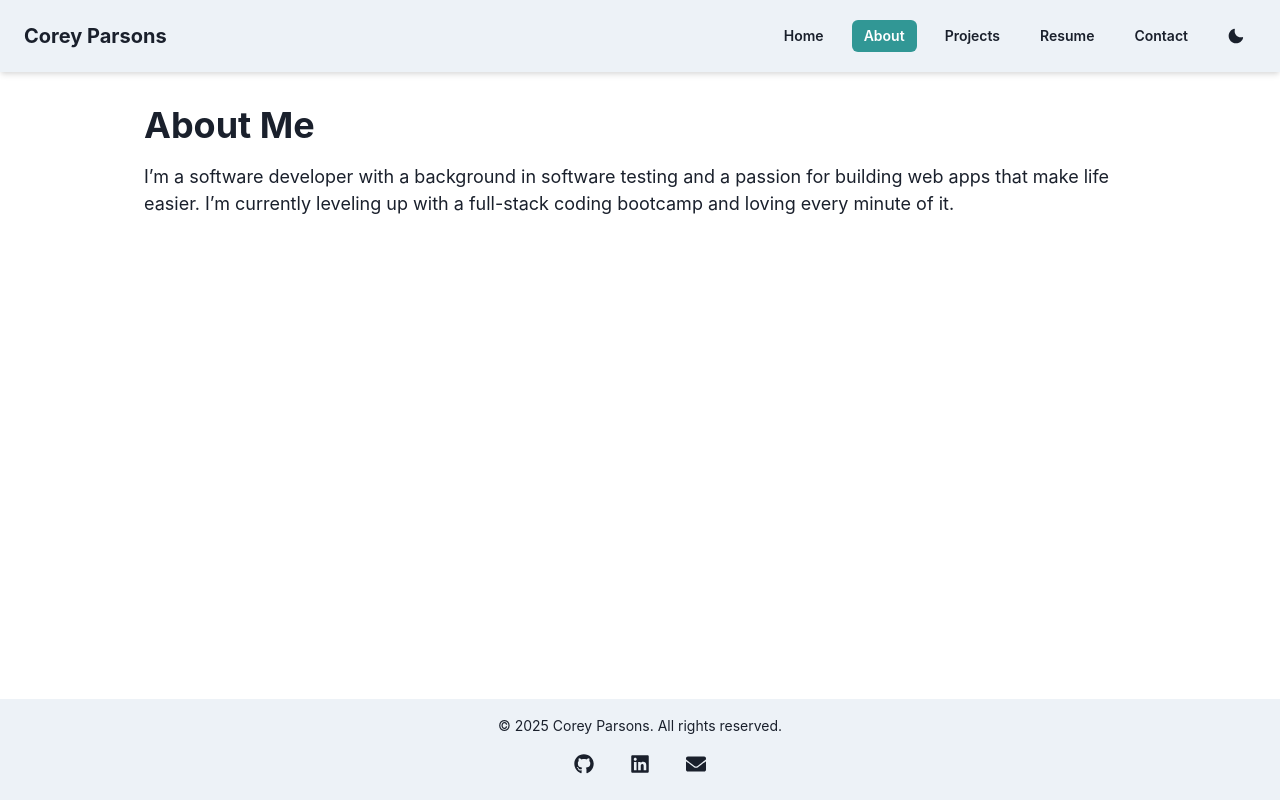
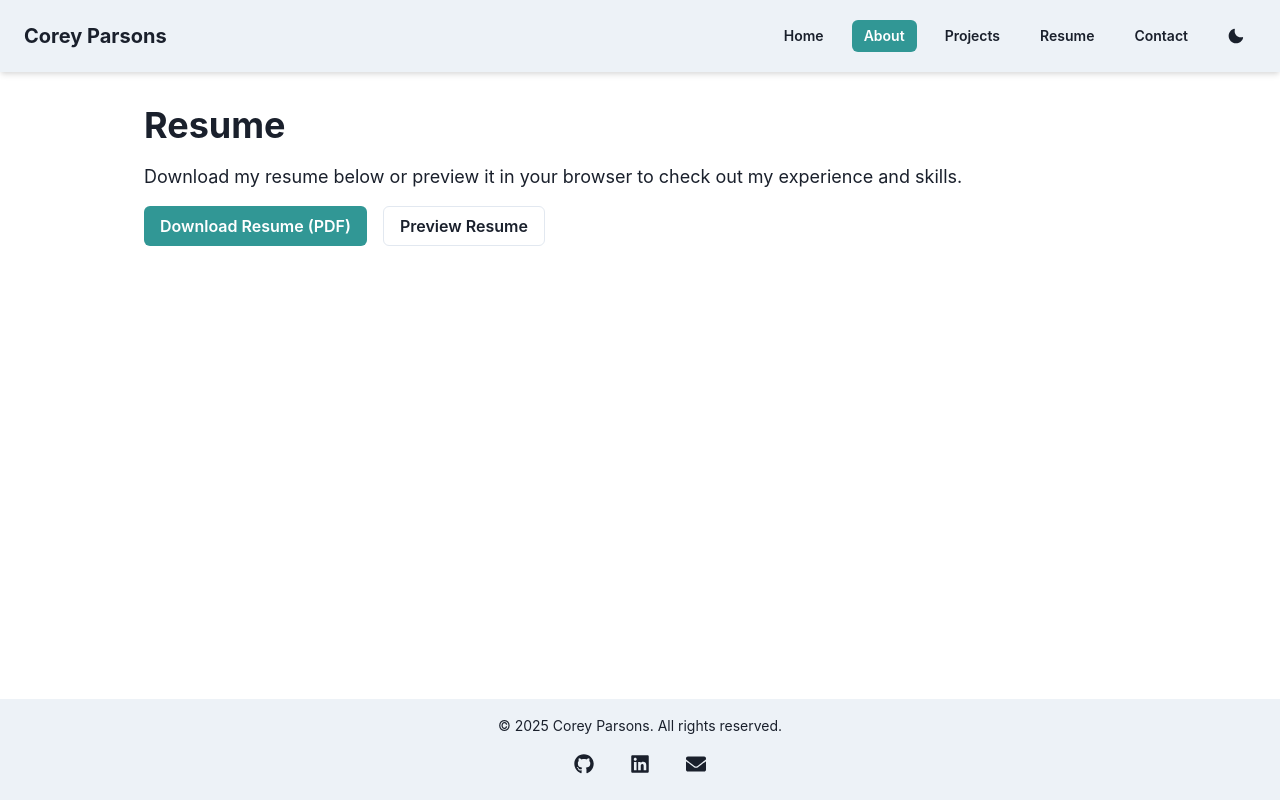
Before and after one commit to cpars/Portfolio, a React (Vite) app: page /about in a window 1280 px wide. Built offline with nearby package versions, Linux system fonts and the light colour scheme.

Commit message:
Added preview button

```diff
--- a/src/pages/About.tsx
+++ b/src/pages/About.tsx
@@ -1,23 +1,39 @@
-// src/pages/About.tsx
+import { Heading, Text, Box, Button, Stack } from "@chakra-ui/react";
 import PageWrapper from "../components/PageWrapper";
-import { Heading, Text, Box } from "@chakra-ui/react";
 
-const About = () => {
+const Resume = () => {
   return (
     <PageWrapper>
       <Box>
         <Heading as="h1" mb={4}>
-          About Me
+          Resume
         </Heading>
-        <Text fontSize="lg">
-          I’m a software developer with a background in software testing and a
-          passion for building web apps that make life easier. I’m currently
-          leveling up with a full-stack coding bootcamp and loving every minute
-          of it.
+        <Text fontSize="lg" mb={4}>
+          Download my resume below or preview it in your browser to check out my
+          experience and skills.
         </Text>
+
+        <Stack direction={{ base: "column", sm: "row" }} spacing={4}>
+          <Button
+            colorScheme="teal"
+            as="a"
+            href="/Corey-Parsons-Resume.pdf"
+            target="_blank"
+          >
+            Download Resume (PDF)
+          </Button>
+          <Button
+            variant="outline"
+            as="a"
+            href="/Corey-Parsons-Resume.pdf"
+            target="_blank"
+          >
+            Preview Resume
+          </Button>
+        </Stack>
       </Box>
     </PageWrapper>
   );
 };
 
-export default About;
+export default Resume;
```
Also changed, not shown: 1 other file (tests, documents, lock files or other folders).
